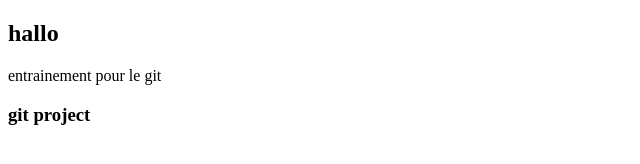
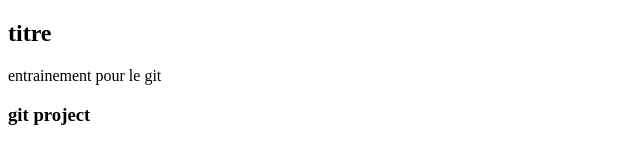
Before and after one commit to Fahmi110/html-css-project, a plain HTML site: page index.html in a window 1280 px wide. Shown: the full height of the page, 0-640 px from the left. Drawn offline with Linux system fonts and the light colour scheme.

Commit message:
Update index.html

```diff
--- a/index.html
+++ b/index.html
@@ -7,7 +7,7 @@
     <title>Document</title>
 </head>
 <body>
-    <h2> hallo</h2>
+    <h2> titre</h2>
    <p>
       entrainement pour le git
 
```
